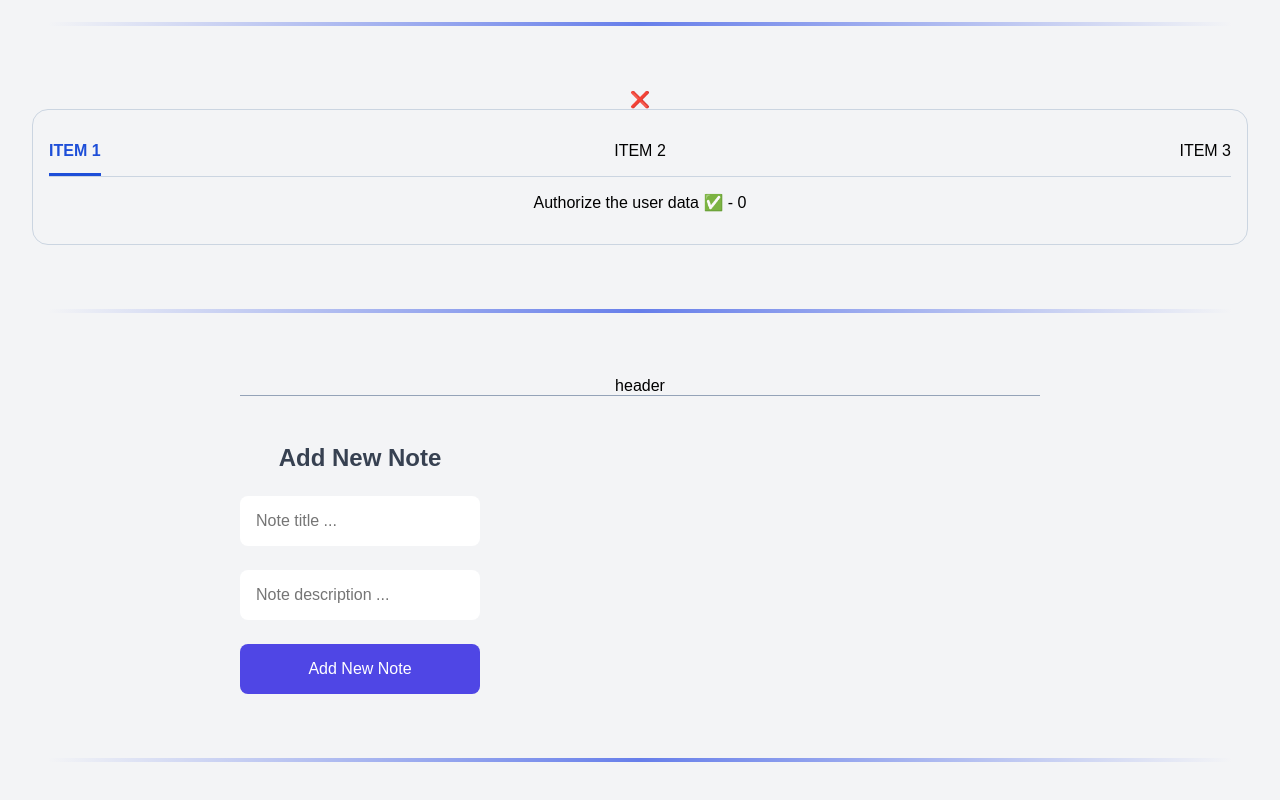
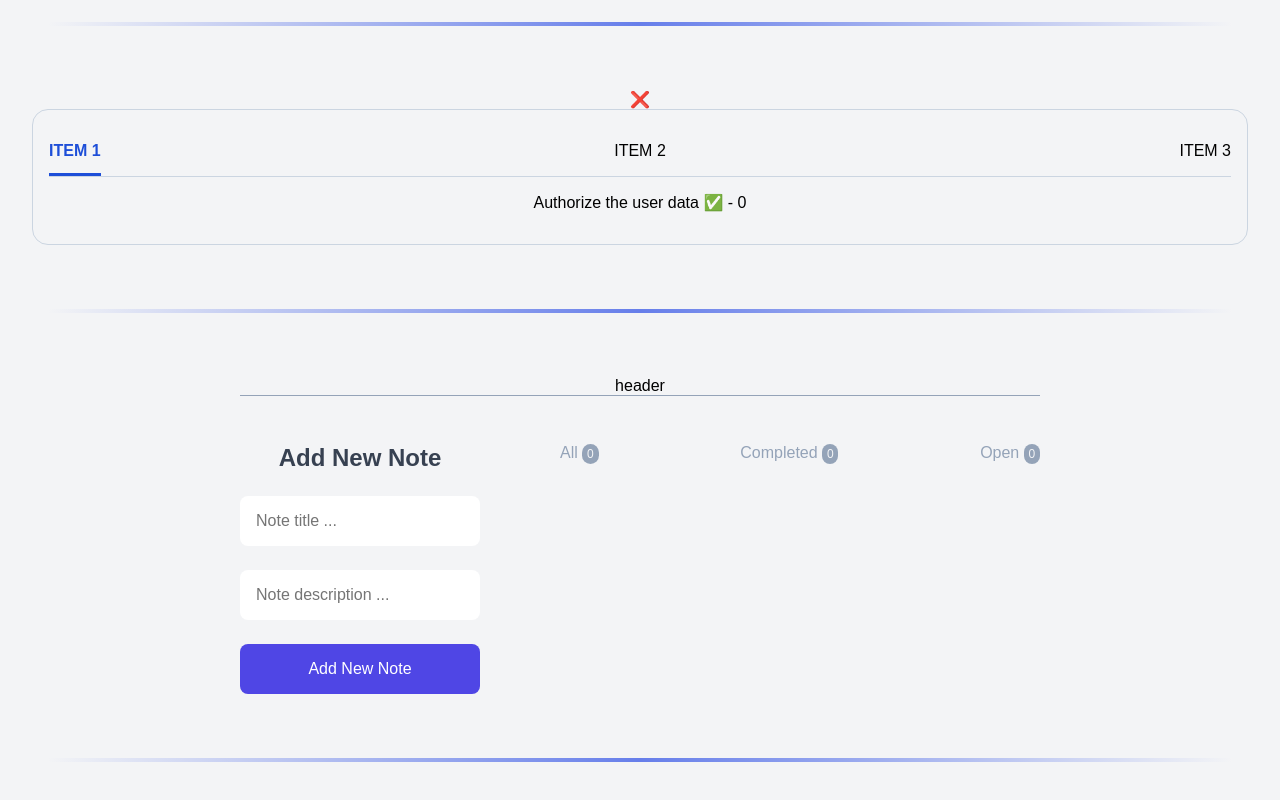
Before and after one commit to KhazaeiAmir110/front-hooks, a React (Vite) app: page / in a window 1280 px wide. Shown: the part 847-1647 px from the top of the page. Built offline with nearby package versions, Linux system fonts and the light colour scheme.

Commit message:
note status

```diff
--- a/src/components/notes/NoteList.jsx
+++ b/src/components/notes/NoteList.jsx
@@ -1,11 +1,11 @@
 import React from 'react';
 
-function NoteList({notes}) {
+function NoteList({notes, onDeleteNote, onCompleteNote}) {
     return (
         <div className="note-list">
             {
                 notes.map((note, index) => (
-                    <NoteItem key={index} note={note}/>
+                    <NoteItem key={index} note={note} onDeleteNote={onDeleteNote} onCompleteNote={onCompleteNote}/>
                 ))
             }
         </div>
@@ -14,17 +14,17 @@ function NoteList({notes}) {
 
 export default NoteList;
 
-function NoteItem({note}) {
+function NoteItem({note, onDeleteNote, onCompleteNote}) {
     return (
-        <div className="note-item">
+        <div className={`note-item ${note.completed ? 'completed' : '' }`}>
             <div className="note-item__header">
                 <div>
                     <p className="title">{note.title}</p>
                     <p className="desc">{note.description}</p>
                 </div>
                 <div className="actions">
-                    <button>❌</button>
-                    <input type="checkbox" checked={note.checked}/>
+                    <button onClick={() => onDeleteNote(note.id)}>❌</button>
+                    <input name={note.id} id={note.id} value={note.id} onChange={onCompleteNote} type="checkbox" checked={note.checked}/>
                 </div>
             </div>
             <div className="note-item__footer">
--- /dev/null
+++ b/src/components/notes/NoteStatus.jsx
@@ -0,0 +1,24 @@
+import React from 'react';
+
+function NoteStatus ({notes}) {
+    const allNotes = notes.length
+    const completedNotes = notes.filter(note => note.completed).length;
+    const unCompletedNotes = allNotes - completedNotes;
+
+
+    return (
+        <ul className="note-status">
+            <li>
+                All <span>{allNotes}</span>
+            </li>
+            <li>
+                Completed <span>{completedNotes}</span>
+            </li>
+            <li>
+                Open <span>{unCompletedNotes}</span>
+            </li>
+        </ul>
+    );
+};
+
+export default NoteStatus;
--- a/src/page/NotesPage.jsx
+++ b/src/page/NotesPage.jsx
@@ -2,6 +2,7 @@ import "../css/notes/App.css"
 import AddNewNote from "../components/notes/AddNewNote.jsx";
 import NoteList from "../components/notes/NoteList.jsx";
 import {useState} from "react";
+import NoteStatus from "../components/notes/NoteStatus.jsx";
 
 function CourseListPage(){
     const [notes, setNotes] = useState([]);
@@ -10,13 +11,27 @@ function CourseListPage(){
         setNotes((prevNote) => [...prevNote, newNote]);
     }
 
+    const handelDeleteNote = (id) => {
+        const filteredNotes = notes.filter((note) => note.id !== id);
+        setNotes(filteredNotes);
+    }
+
+    const handelCompleteNote = (e) => {
+        const noteId = e.target.value;
+        const newNotes = notes.map(
+            (note) => note.id === noteId ? {...note, completed : !note.completed} : note
+        );
+        setNotes(newNotes);
+    }
+
     return (
         <div className="container">
             <div className="note-header">header</div>
             <div className="note-app">
                 <AddNewNote onAddNewNode={handelNote}/>
                 <div className="note-container">
-                    <NoteList notes={notes}/>
+                    <NoteStatus notes={notes}/>
+                    <NoteList notes={notes} onDeleteNote={handelDeleteNote} onCompleteNote={handelCompleteNote}/>
                 </div>
             </div>
         </div>
```
